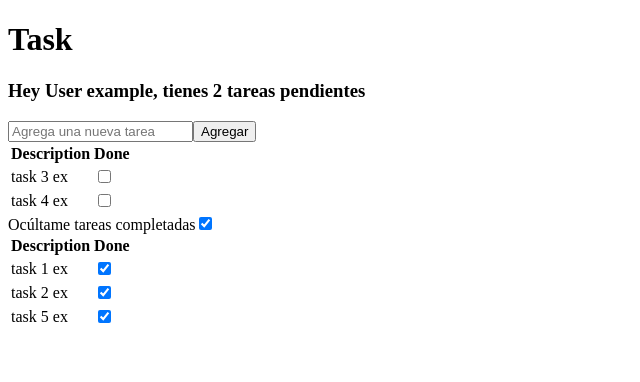
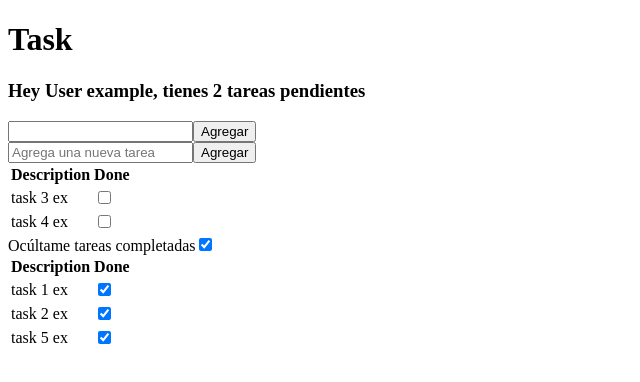
Before and after one commit to eduardoGao/taskapp, a React app: page / in a window 1280 px wide. Shown: the top 382 px of the page, without its empty margins (0-640 px from the left). Built offline with nearby package versions, Linux system fonts and the light colour scheme.

Commit message:
Edición de userName

```diff
--- a/src/App.jsx
+++ b/src/App.jsx
@@ -3,7 +3,7 @@ import { TaskRow } from "./components/TaskRow"
 import { Header } from "./components/Header"
 import { CreateTask } from "./components/CreateTask"
 import { TasksToggle } from "./components/TasksToggle"
-//import { EditUserName } from "./components/EditUserName"
+import { EditUserName } from "./components/EditUserName"
 
 function App() {
   const [userName, setUserName] = useState("")
@@ -24,7 +24,7 @@ function App() {
       setUserName('User example')
     } else {
       setTaskItems(JSON.parse(local))
-      setUserName('Loco')
+      //setUserName('User')
     }
   }, [])
 
@@ -71,13 +71,18 @@ function App() {
   }
 
 
-
+  const addName = (name) => {
+    setUserName(name)
+  }
 
 
   return(
     <>
       <Header user={userName} taskPending={taskItems} />
-
+      {/* <div>
+        <input type="text" value={userName} onChange={handleName} />
+      </div> */}
+      <EditUserName addName={addName} />
       <CreateTask addNewTask={addTask} />
       <table>
         <thead>
--- a/src/components/EditUserName.jsx
+++ b/src/components/EditUserName.jsx
@@ -1,16 +1,20 @@
-import React from 'react'
+import React, { useState } from 'react'
 
-export function EditUserName({ value }) {
+export function EditUserName({ addName }) {
+  const [user, setUser] = useState("")
+
   const handleName = (event) => {
-    setName(event.target.value)
+    setUser(event.target.value)
+  }
+
+  const handleAddName = () => {
+    addName(user)
   }
 
   return (
     <div>
-      <input
-        type='text'
-        value={value}
-      />
+      <input type="text" value={user} onChange={handleName} />
+      <button onClick={handleAddName}>Agregar</button>
     </div>
   )
 }
--- a/webpack.config.js
+++ b/webpack.config.js
@@ -49,7 +49,7 @@ module.exports = {
   devServer: {
     contentBase: path.join(__dirname, 'dist'),
     compress: true,
-    port: 8080,
+    port: 8000,
     historyApiFallback: true
   },
 }
```
